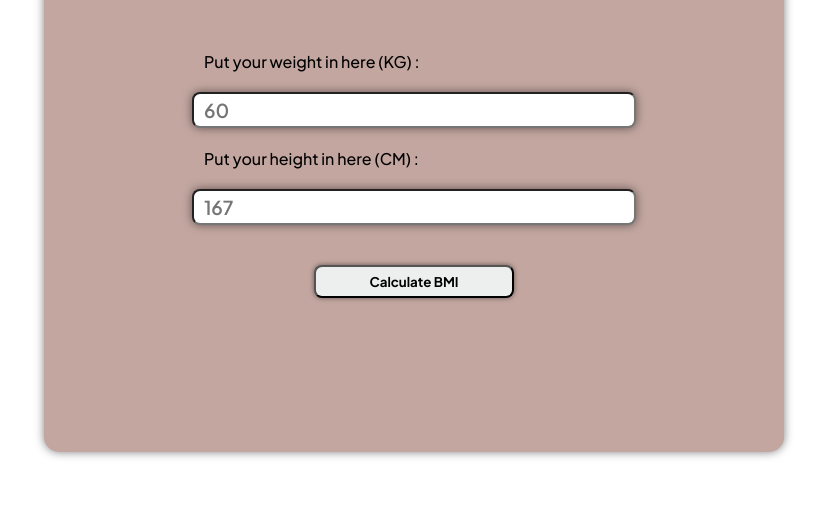
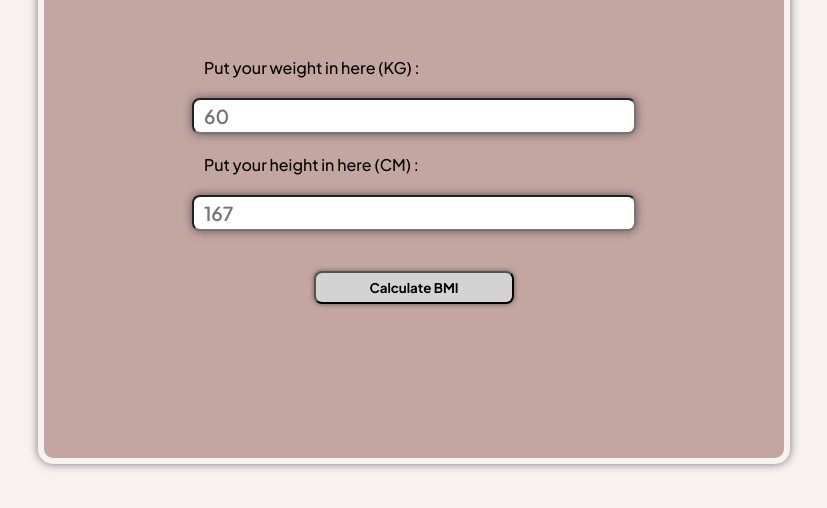
Before and after one commit to Tegardf/BMI-Calculator, a plain HTML site: page index.html in a window 1280 px wide. Shown: the part 248-756 px from the top of the page, without its empty margins (226-1053 px from the left). Drawn offline with Linux system fonts and the light colour scheme.

Commit message:
style: adding some new style to web

```diff
--- a/style.css
+++ b/style.css
@@ -19,6 +19,9 @@ input::-webkit-inner-spin-button {
   margin: 0;
 }
 
+body{
+    background-color: var(--color2);
+}
 /* Firefox */
 input[type=number] {
   -moz-appearance: textfield;
@@ -63,6 +66,7 @@ input[type=number] {
     border-radius: 6px;
     cursor: pointer;
     color: var(--color5);
+    background-color: lightgrey;
 }
 #close:hover{
     background-color: red;
@@ -93,6 +97,9 @@ input[type=number] {
     width: 700px;
     height: 600px;
     border-radius: 15px;
+    border-style: solid;
+    border-width: 6px;
+    border-color: var(--color2);
     padding: 20px 20px;
     gap: 60px;
     box-shadow: 0px 0px 10px rgba(0, 0, 0, 0.5);
@@ -141,7 +148,7 @@ input[type=number] {
     padding: 6px 0px;
     margin-top: 20px;
     cursor: pointer;
-    background-color: #EDEFEE;
+    background-color: lightgray;
     font-weight: 700;
     box-shadow: 0px 0px 5px rgba(0, 0, 0, 0.5);
 }
```
